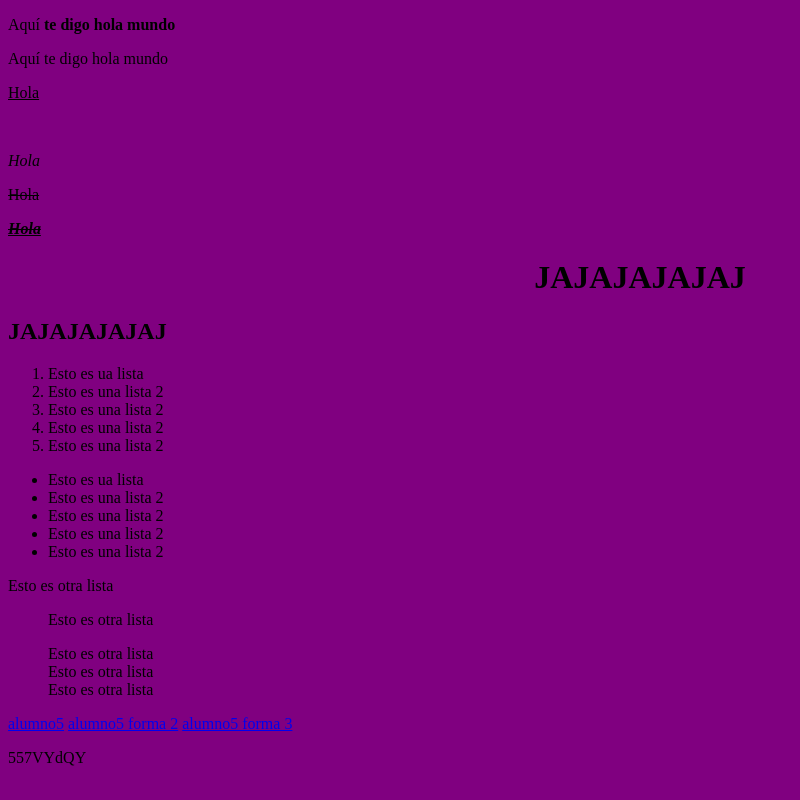
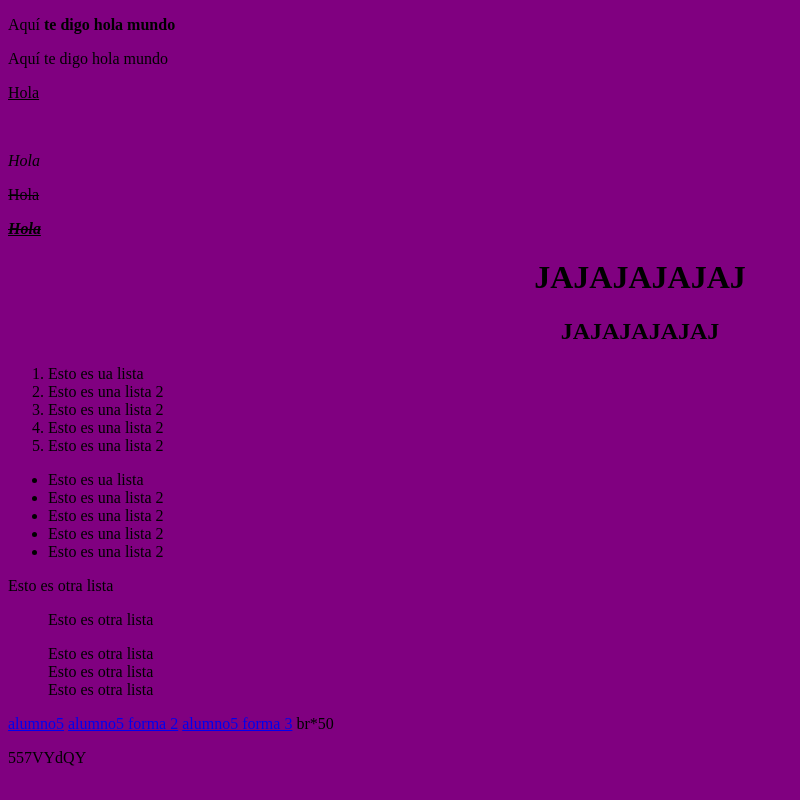
Before and after one commit to vic942tor/Visual_estudio, a plain HTML site: page Lenguaje_de_marcas/Pruebas/pagina1.html in a window 1280 px wide. Shown: the whole page, without its empty margins (0-800 px from the left). Drawn offline with Linux system fonts and the light colour scheme.

Commit message:
Update pagina1.html

```diff
--- a/Lenguaje_de_marcas/Pruebas/pagina1.html
+++ b/Lenguaje_de_marcas/Pruebas/pagina1.html
@@ -12,7 +12,7 @@
     <P><s>Hola</s></P>
     <p><u><b><i><s>Hola</s></i></b></u></p>
     <h1 align="center">JAJAJAJAJAJ</h1>
-    <h2>JAJAJAJAJAJ</h2>
+    <h2 align="center">JAJAJAJAJAJ</h2>
     <ol>
         <li>Esto es ua lista</li>
         <li>Esto es una lista 2</li>
@@ -39,6 +39,7 @@
     <a href="alumno24/pagina1.html" class="amant" target="_blank">alumno5</a>
     <a href="/alumno24/pagina1.html" class="amant" target="_blank">alumno5 forma 2</a>
     <a href="../alumno24/pagina1.html" class="amant" target="_blank">alumno5 forma 3</a>
+    br*50
 
     <p>557VYdQY</p>
 
```
